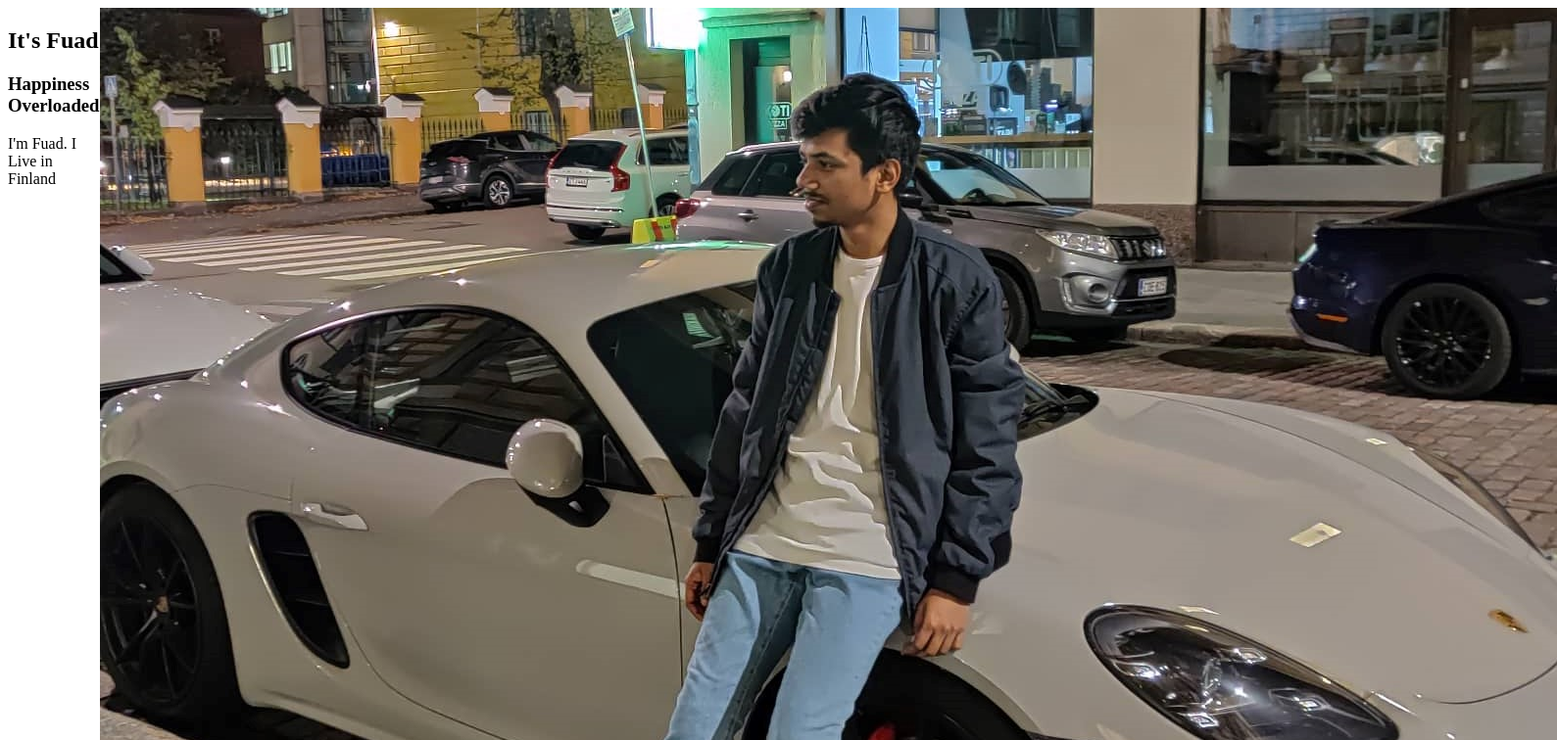
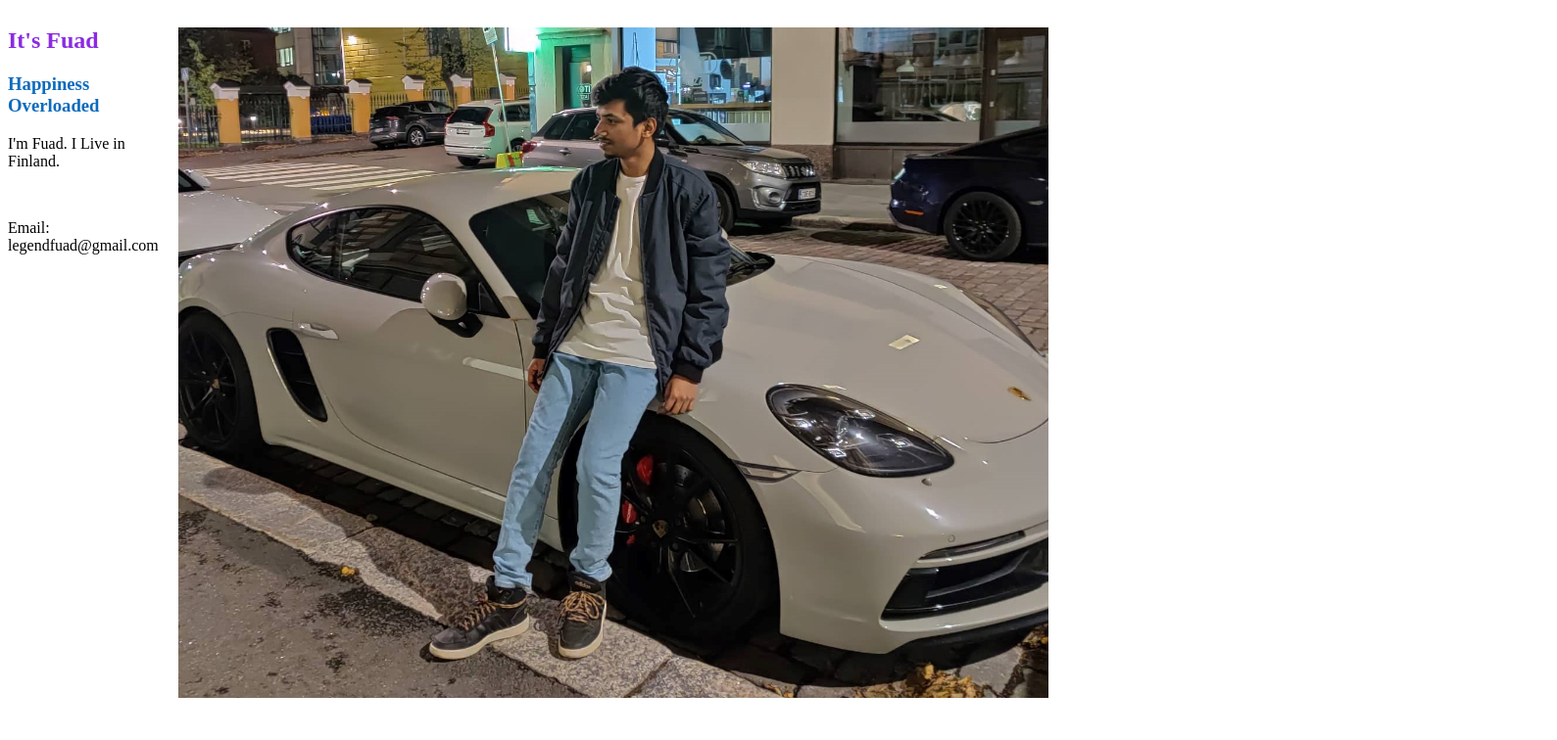
Before and after one commit to Naga2403/fuad-portfolio, a plain HTML site: page index.html in a window 1280 px wide. Shown: the top 756 px of the page at 98% size, 1589 px wide, since content can reach past the window. Drawn offline with Linux system fonts and the light colour scheme.

Commit message:
aro ektu

```diff
--- a/index.html
+++ b/index.html
@@ -14,7 +14,8 @@
         <div>
             <h1>It's Fuad</h1>
             <h3>Happiness Overloaded</h3>
-            <p>I'm Fuad. I Live in Finland</p>
+            <p>I'm Fuad. I Live in Finland.</p><br>
+            <p><span class="sp-email">Email: </span> legendfuad@gmail.com</p>
         </div>
         <div>
             <img src="images/fuad-pic1.jpg" alt="">
--- a/style.css
+++ b/style.css
@@ -3,5 +3,22 @@ section {
 }
 
 h1 {
+    font-weight: 60px;
+    color: blueviolet;
+}
+
+h3 {
+    font-weight: 30px;
+    color: rgb(13, 107, 189);
+}
+
+#sp-email {
+    color: brown;
     font-weight: 900;
 }
+
+img {
+    width: 80%;
+    padding: 20px;
+
+}
```
